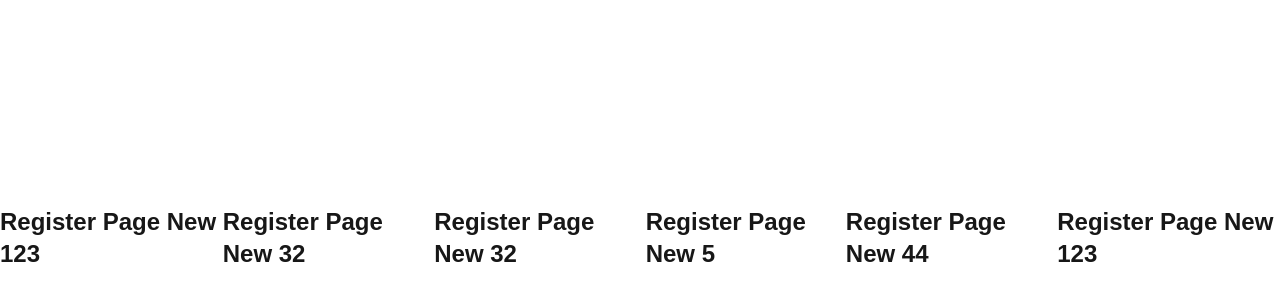
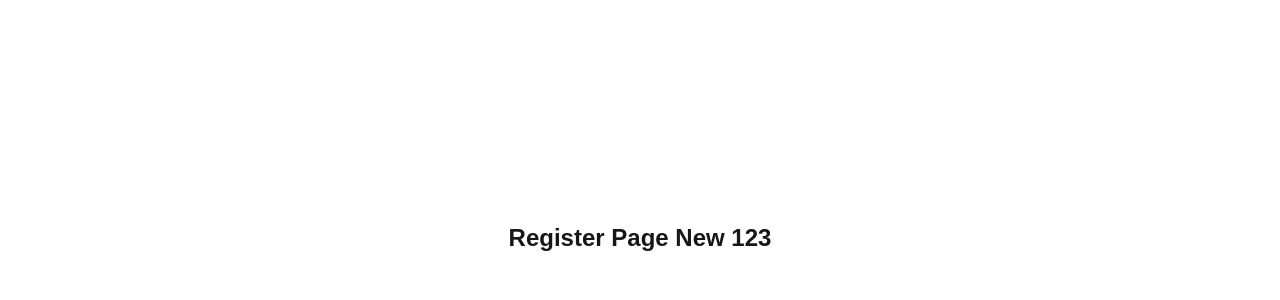
Before and after one commit to Jai892289/git_practice, a Next.js app: page /register in a window 1280 px wide. Shown: the part 162-462 px from the top of the page. Built offline with nearby package versions, Linux system fonts and the light colour scheme.

Commit message:
Revert "added changes"
This reverts commit e564f7ebd3c760aca5e7cda16abe1b6cff3f5ae1.

```diff
--- a/app/register/page.tsx
+++ b/app/register/page.tsx
@@ -2,11 +2,6 @@ export default function RegisterPage() {
   return (
     <div className="h-screen flex items-center justify-center">
       <h1 className="text-2xl font-bold">Register Page New 123</h1>
-      <h1 className="text-2xl font-bold">Register Page New 32</h1>
-      <h1 className="text-2xl font-bold">Register Page New 32</h1>
-      <h1 className="text-2xl font-bold">Register Page New 5</h1>
-      <h1 className="text-2xl font-bold">Register Page New 44</h1>
-      <h1 className="text-2xl font-bold">Register Page New 123</h1>
     </div>
   );
 }
```
